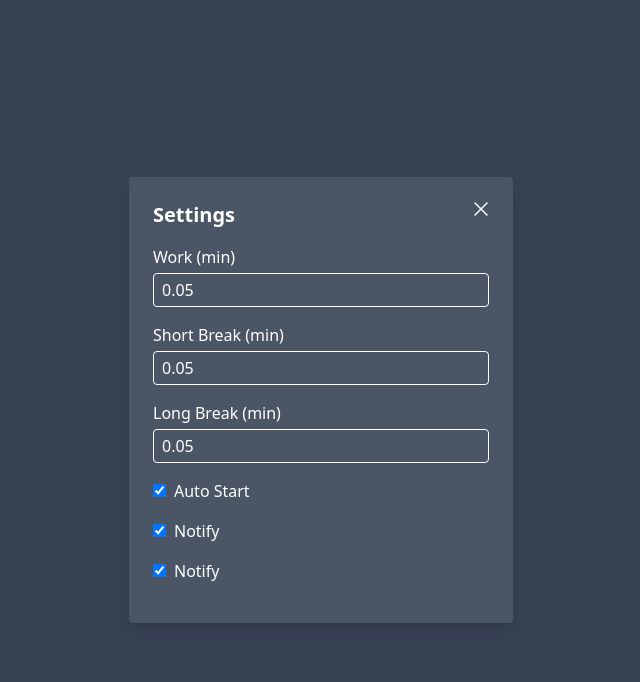
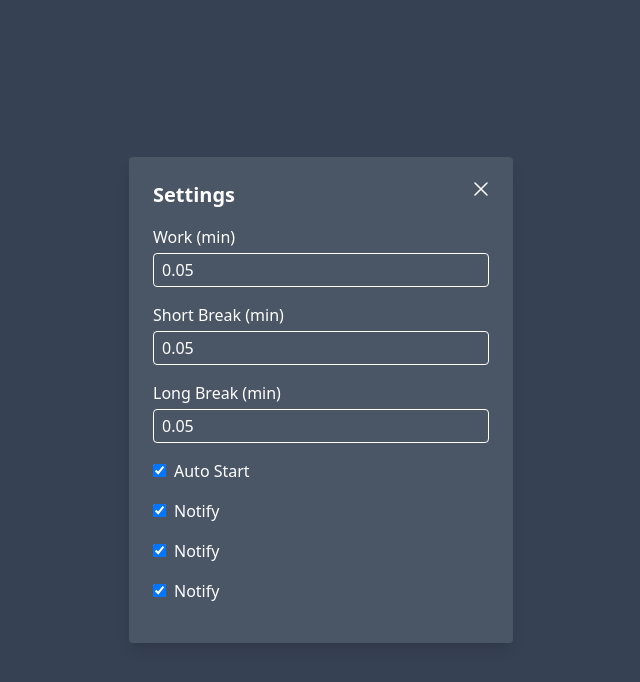
Before and after one commit to enklht/pomodoro-timer, a React (Vite) app: page / in a window 1280 px wide. Both pictures are taken after a click on the button "Settings". Shown: the top 682 px of the page, without its empty margins (319-959 px from the left). Built offline with nearby package versions, Linux system fonts and the light colour scheme.

Commit message:
Add CSS transitions for TimerCircle component
wip

```diff
--- a/src/components/SettingsModal.tsx
+++ b/src/components/SettingsModal.tsx
@@ -127,6 +127,19 @@ export function SettingsModal({
                         Notify
                     </label>
                 </div>
+
+                <div className="mb-4 flex items-center">
+                    <label>
+                        <input
+                            type="checkbox"
+                            id="autostart"
+                            checked={notify}
+                            onChange={(e) => onNotifyChange(e.target.checked)}
+                            className="mr-2"
+                        />
+                        Notify
+                    </label>
+                </div>
             </div>
         </div>
     );
```
